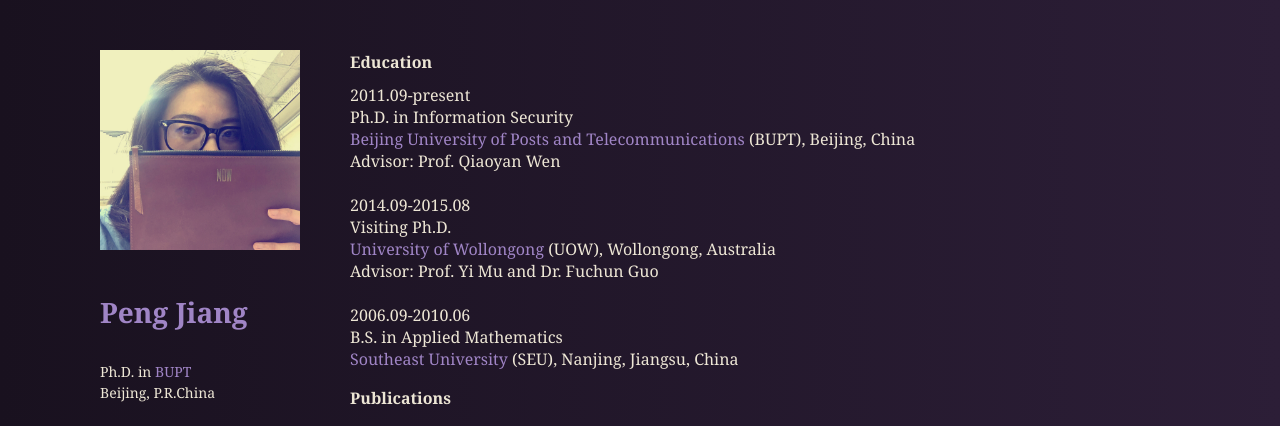
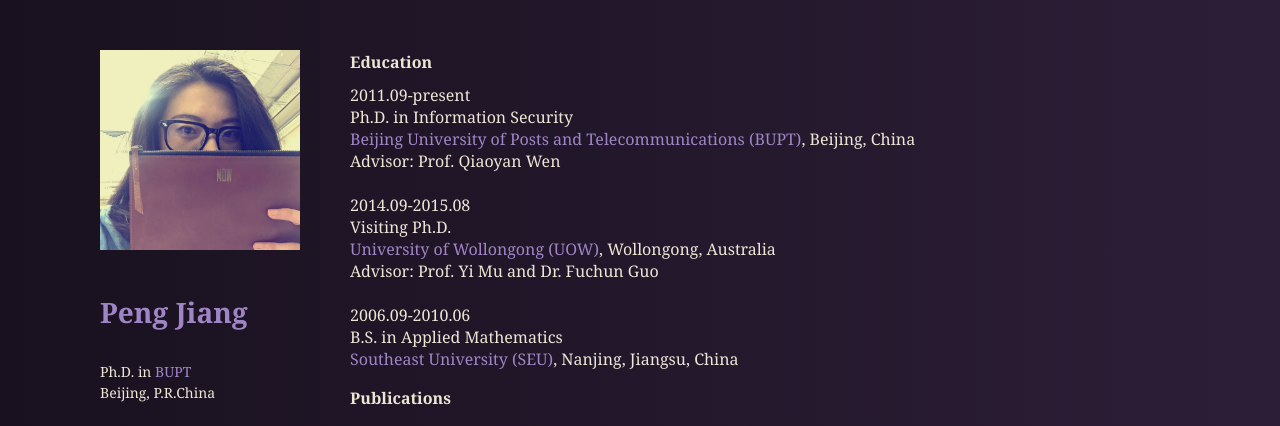
Before and after one commit to pennyjiang0301/pennyjiang0301.github.io, a Jekyll site: the page built from index.html, in a window 1280 px wide. Shown: the top 426 px of the page. Built offline with Jekyll 4.4.1, drawn with Linux system fonts in a browser that asks for light colours; part of the change alters nothing that is shown.

Commit message:
address short names of universities

```diff
--- a/index.html
+++ b/index.html
@@ -33,19 +33,19 @@ title: Home
 	<ul>
 	<li><align="left">2011.09-present<br/>
 	Ph.D. in Information Security<br/>
-    <a href="http://www.bupt.edu.cn"> Beijing University of Posts and Telecommunications</a> (BUPT), Beijing, China<br />
+    <a href="http://www.bupt.edu.cn"> Beijing University of Posts and Telecommunications (BUPT)</a>, Beijing, China<br />
 	Advisor: Prof. Qiaoyan Wen</li>
 	<br/>
 
 	<li><align="left">2014.09-2015.08<br/>
 	Visiting Ph.D.<br/>
-    <a href="https://www.uow.edu.au/index.html">University of Wollongong</a> (UOW), Wollongong, Australia<br/>
+    <a href="https://www.uow.edu.au/index.html">University of Wollongong (UOW)</a>, Wollongong, Australia<br/>
     Advisor: Prof. Yi Mu and Dr. Fuchun Guo</li>
 	<br/>
 
 	<li><align="left">2006.09-2010.06<br/>
 	B.S. in Applied Mathematics<br/>
-    <a href="http://www.seu.edu.cn/">Southeast University</a> (SEU), Nanjing, Jiangsu, China</li>
+    <a href="http://www.seu.edu.cn/">Southeast University (SEU)</a>, Nanjing, Jiangsu, China</li>
 	</ul>
 
     <p>
```
